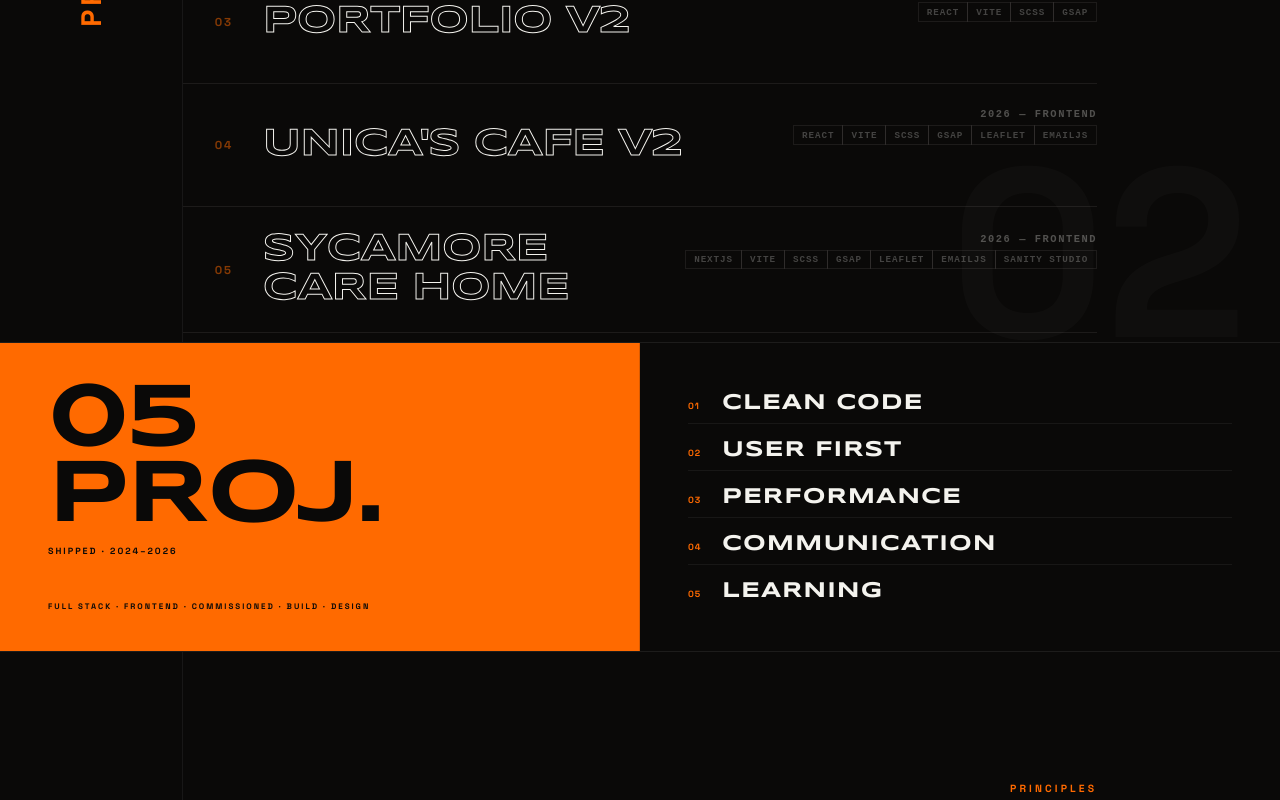
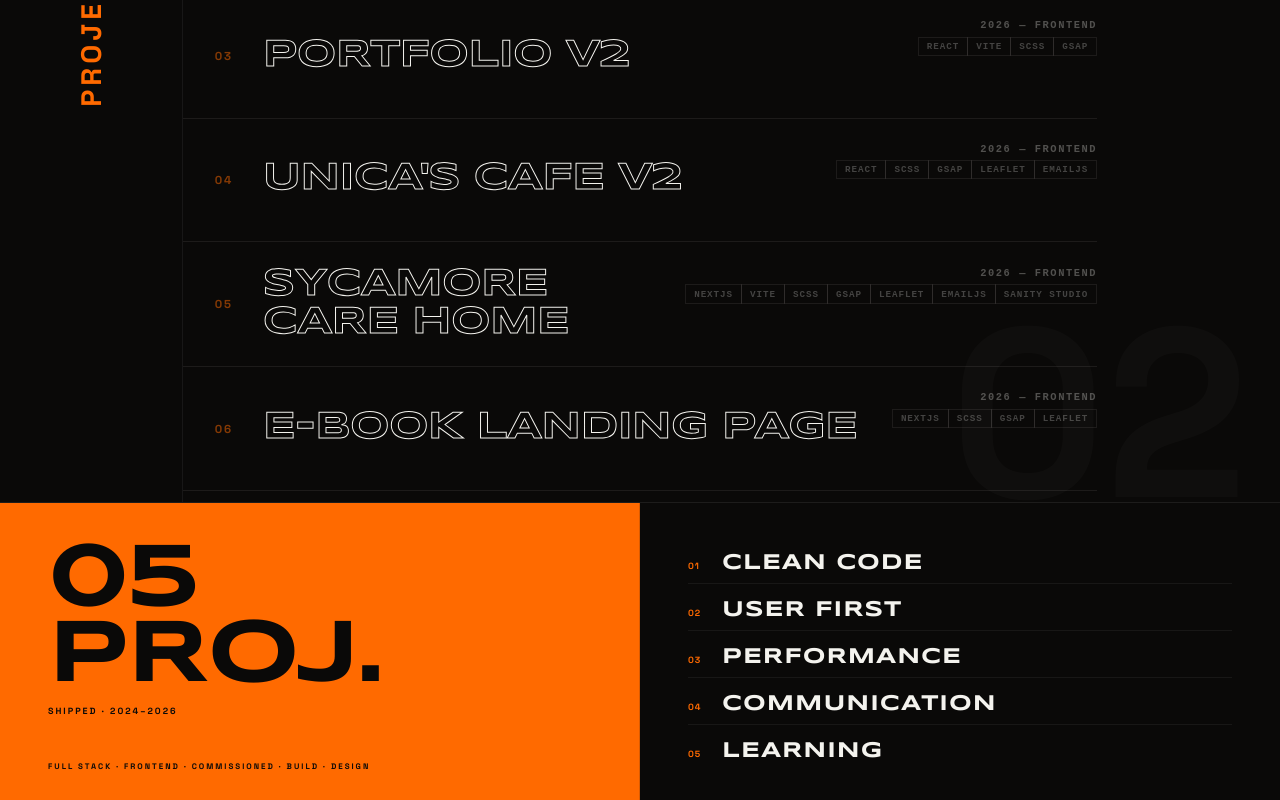
Before and after one commit to Po0mi/personal-portfolio-refactored, a React (Vite) app: page / in a window 1280 px wide. Shown: the part 2060-2860 px from the top of the page. Built offline with nearby package versions, Linux system fonts and the light colour scheme.

Commit message:
updated project section

```diff
--- a/src/components/Projects.jsx
+++ b/src/components/Projects.jsx
@@ -8,6 +8,7 @@ import Game from "../assets/project3.webp";
 import portfolio from "../assets/project4.webp";
 import CafeV2 from "../assets/project5.webp";
 import CareHome from "../assets/project6.webp";
+import Ebook from "../assets/project8.webp";
 import "./Projects.scss";
 
 /**
@@ -48,7 +49,7 @@ const projects = [
     number: "04",
     title: "Unica's Cafe v2",
     meta: "2026 — Frontend",
-    tech: ["React", "Vite", "SCSS", "GSAP", "Leaflet", "EmailJS"],
+    tech: ["React", "SCSS", "GSAP", "Leaflet", "EmailJS"],
     preview: CafeV2,
     label: "Unica's Cafe Website",
     url: "https://unicascafe.shop",
@@ -69,6 +70,15 @@ const projects = [
     preview: CareHome,
     label: "Care Home Website",
     url: "https://www.sycamorecottageresthome.com",
+  },
+  {
+    number: "06",
+    title: "E-book Landing Page",
+    meta: "2026 — Frontend",
+    tech: ["NextJS", "SCSS", "GSAP", "Leaflet"],
+    preview: Ebook,
+    label: "Care Home Website",
+    url: "https://e-book-landing-page-indol.vercel.app",
   },
 ];
 
--- a/src/components/Projects.scss
+++ b/src/components/Projects.scss
@@ -1,5 +1,5 @@
 .projects {
-  min-height: 100vh;
+  min-height: 120vh;
   width: 100vw;
   overflow: hidden;
   display: flex;
@@ -16,7 +16,7 @@
   }
 
   .projects-container {
-    height: 100vh;
+    height: 120vh;
     width: 100%;
     overflow: hidden;
     display: grid;
```
Also changed, not shown: src/assets/project8.webp (added).
